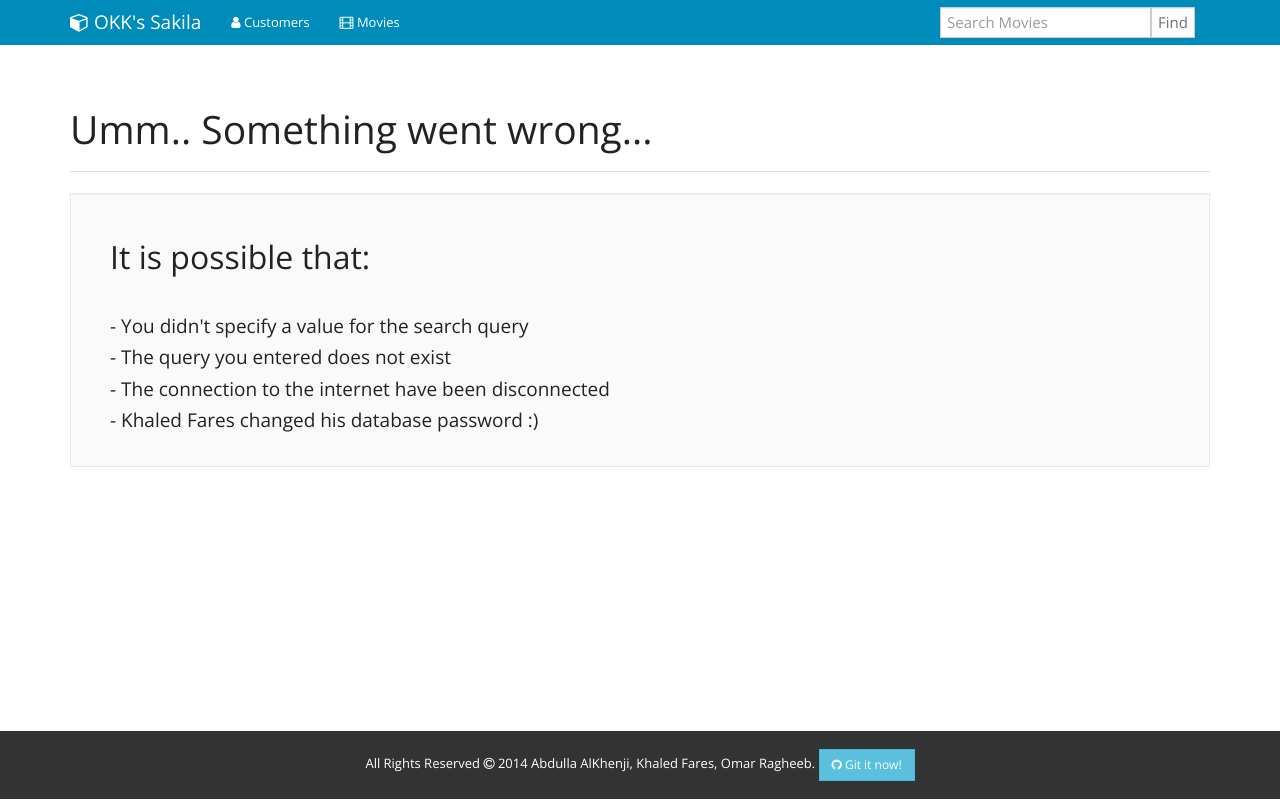
After one commit to alkhenji/SakilaOkk, a Django app: page /movie/search/ in a window 1280 px wide. The commit adds this page. Run offline with Django 3.2, Linux system fonts and the light colour scheme; some libraries are stand-ins or nearby versions.

Commit message:
Added movie search, and some cool stuff

```diff
--- a/sakila/urls.py
+++ b/sakila/urls.py
@@ -15,4 +15,5 @@ urlpatterns = patterns('',
 
     url(r'^movie/$', 'sakila_ok.views.movie', name='customer'),
     url(r'^movie/(?P<film_id>\d+)$', 'sakila_ok.views.movie', name='movie'),
+    url(r'^movie/search/$', 'sakila_ok.views.movie_search', name='movie_search'),
 )
--- a/sakila_ok/templates/sakila_ok/base.html
+++ b/sakila_ok/templates/sakila_ok/base.html
@@ -22,24 +22,13 @@
               </div>
               <div class="navbar-collapse collapse navbar-responsive-collapse">
                 <ul class="nav navbar-nav">
-                  <li><a href="/customer/">Customers</a></li>
-                  <li><a href="/movie/">Movies</a></li>
-                  <!-- <li class="dropdown">
-                    <a href="#" class="dropdown-toggle" data-toggle="dropdown">Dropdown <b class="caret"></b></a>
-                    <ul class="dropdown-menu">
-                      <li><a href="#">Action</a></li>
-                      <li><a href="#">Another action</a></li>
-                      <li><a href="#">Something else here</a></li>
-                      <li class="divider"></li>
-                      <li class="dropdown-header">Dropdown header</li>
-                      <li><a href="#">Separated link</a></li>
-                      <li><a href="#">One more separated link</a></li>
-                    </ul>
-                  </li> -->
+                  <li><a href="/customer/"><i class="fa fa-user"></i> Customers</a></li>
+                  <li><a href="/movie/"><i class="fa fa-film"></i> Movies</a></li>
                 </ul>
                 <ul class="nav navbar-nav navbar-right">
-                  <form class="navbar-form navbar-left">
-                    <input type="text" class="form-control col-lg-8" placeholder="Search">
+                  <form class="navbar-form navbar-left" action="/movie/search/" method="GET">
+                    <input type="text" class="form-control col-lg-8" placeholder="Search Movies" name="id">
+                    <input type="submit" class="form-control col-lg-4" value="Find">
                   </form>
                 </ul>
               </div>
@@ -47,7 +36,7 @@
             </div>
 
         <div class="container">
-        {% block content %}{% endblock %}
+          {% block content %}{% endblock %}
         </div>
     </body>
 
--- /dev/null
+++ b/sakila_ok/templates/sakila_ok/movie_search.html
@@ -0,0 +1,65 @@
+{% extends "sakila_ok/base.html" %}
+{% block content %}
+
+    {% if error %}
+
+        <div class="page-header">
+            <h1>Umm.. Something went wrong...</h1>
+        </div>
+
+        <div class="well well-lg">
+            <div class="container">
+                <h2>It is possible that:</h2><br/>
+                <h4>- You didn't specify a value for the search query</h4>
+                <h4>- The query you entered does not exist</h4>
+                <h4>- The connection to the internet have been disconnected</h4>
+                <h4>- Khaled Fares changed his database password :)</h4>
+            </div>
+        </div>
+
+    {% else %}
+
+        <div class="page-header">
+            <h1>Searching for "{{req}}"</h1>
+        </div>
+
+        <div class="row">
+
+            <div class="col-md-8">
+                <div class="panel panel-default">
+                    <div class="panel-heading">Films Title Containing "{{req}}"</div>
+                    <div class="panel-body">
+                        {% if films %}
+                            <ul>
+                            {% for f in films %}
+                                <li>{{f.film_id}} - {{ f.title|title }}</li>
+                            {% endfor %}
+                            </ul>
+                        {% else %}
+                            <h4>I can't find anything that matches your search..</h4>
+                        {% endif %}
+                    </div>
+                </div>
+            </div>
+
+            {% if film_ids %}
+
+                <div class="col-md-4">
+                    <div class="panel panel-danger">
+                        <div class="panel-heading">Hey, looking for Film ID {{req}}?</div>
+                        <div class="panel-body">
+                            <a href="/movie/{{film_ids.film_id}}">
+                                {{film_ids.film_id}} - {{ film_ids.title|title }}
+                            </a>
+                        </div>
+                    </div>
+                </div>
+            {% endif %}
+
+        </div>
+
+    {% endif %}
+
+    <!-- <h1>Customer Status ({{customer.customer_id}}): {{cust_status}}</h1> -->
+
+{% endblock %}
--- a/sakila_ok/views.py
+++ b/sakila_ok/views.py
@@ -66,16 +66,6 @@ def getCustomerBalance(cus_id):
     cursor.close()
     return result2
 
-# def call_proc(proc_name, customer_id):
-#     cursor = connection.cursor() # opening a cursor to execute MySQL commands
-#     cursor.callproc(proc_name, customer_id) # calling the procedure
-#     tmp = cursor.fetchall() # fetching results
-#     cursor.close() # closing the cursor connection
-#     try:
-#         return tmp[0][0]
-#     except Exception:
-#         return "Error getting data."
-
 def get_last_5(customer_id):
     cursor = connection.cursor() # opening a cursor to execute MySQL commands
     cursor.callproc('sakila.last5', [customer_id]) # calling the procedure
@@ -88,15 +78,15 @@ def get_last_5(customer_id):
 
 
 def home(request):
-    d = getVariables(request,dictionary={'page_name': "Home"})
-    if Staff.objects.all():
-        d['first_staff'] = Staff.objects.all()[0] # < SQL QUERY HERE IN PYTHON!!
-    if Category.objects.all():
-        d['all_categories'] = Category.objects.all()
-    if Customer.objects.all():
-        customer = Customer.objects.all()[0]
-        d['customer'] = customer
-        d['cust_status'] = getStatus(customer.customer_id)
+    d = getVariables(request, dictionary={'page_name': "Home"})
+    # if Staff.objects.all():
+    #     d['first_staff'] = Staff.objects.all()[0] # < SQL QUERY HERE IN PYTHON!!
+    # if Category.objects.all():
+    #     d['all_categories'] = Category.objects.all()
+    # if Customer.objects.all():
+    #     customer = Customer.objects.all()[0]
+    #     d['customer'] = customer
+    #     d['cust_status'] = getStatus(customer.customer_id)
     return render(request, 'sakila_ok/index.html', d)
 
 def category(request, cat_id=None):
@@ -129,17 +119,37 @@ def movie(request, film_id=None):
         d['f_all'] = Film.objects.all()
     else:
         f = Film.objects.get(film_id=film_id)
-        print f.language.name
         d['f_language'] = f.language.name
         d['f'] = f
 
     return render(request, 'sakila_ok/movie.html', d)
-# if Project.objects.all():
-    #     d['featured_projects'] = Project.objects.filter(is_featured=True).order_by('?')[:6]
-    #     d['hot_projects'] = Project.objects.all().order_by('-likes')[:3] # how many projects
-    #     d['projects'] = Project.objects.filter(is_featured=True).order_by('?')[:5]
-    # if UserProfile.objects.filter(is_company=False):
-    #     d['random_member'] = UserProfile.objects.filter(is_company=False).order_by('?')[:1][0]
+
+def movie_search(request):
+    d = getVariables(request, dictionary={'page_name': "Search"})
+    if request.method == 'GET':
+        try:
+            film_id = request.GET['id']
+            d['req'] = film_id
+        except Exception:
+            d['error'] = True
+            return render(request, 'sakila_ok/movie_search.html', d)
+
+        try:
+            film_id = request.GET['id']
+            the_film_id = int(film_id)
+        except Exception:
+            the_film_id = None
+            film_id = film_id.upper()
+
+        if type(the_film_id) == int:
+            d['film_ids'] = Film.objects.get(film_id=the_film_id)
+        else:
+            d['film_ids'] = None
+        d['films'] = Film.objects.filter(title__contains=film_id)
+
+    else:
+        d['error'] = True
+    return render(request, 'sakila_ok/movie_search.html', d)
 
 
 # # -------------------- Parameters Function -------------------------
@@ -756,4 +766,4 @@ def movie(request, film_id=None):
 #     return HttpResponse(p.image.read(), mimetype=p.mimetype)
 
 # def user_upload(request):
-#     pass
+    # pass
```
Also changed, not shown: sakila_ok/templates/sakila_ok/index.html (+4 -4 lines).
